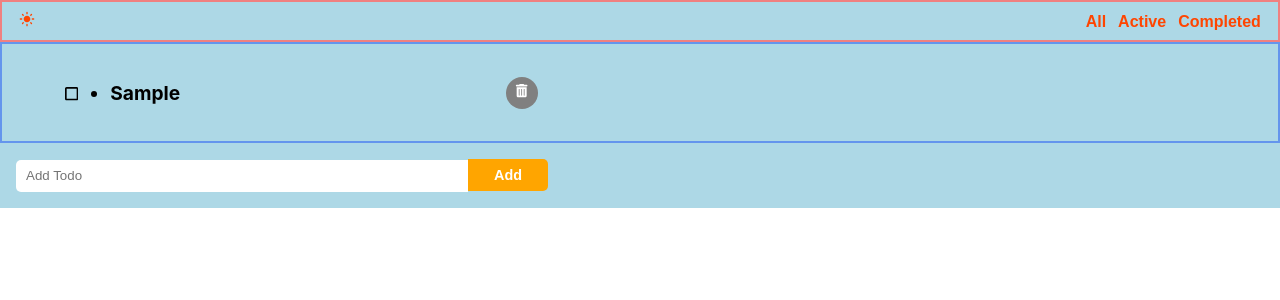
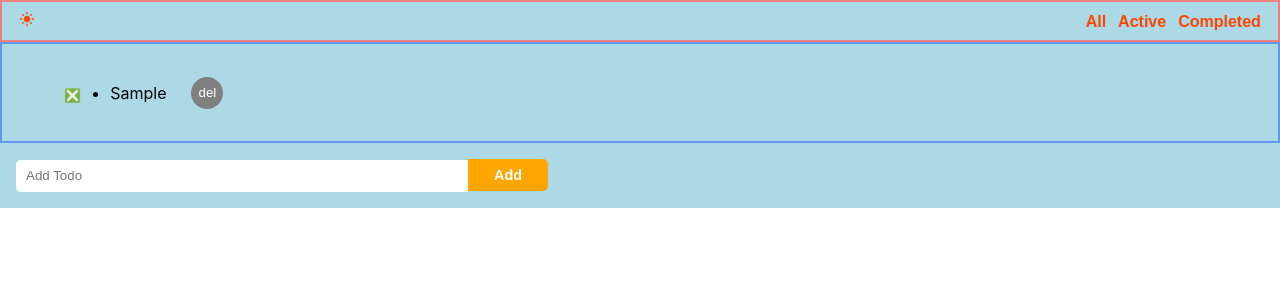
Before and after one commit to minzzjo/todolist, a React (Create React App) app: page / in a window 1280 px wide. Both pictures are taken after typing "Sample" into the empty fields and a click on the button "Add". Shown: the top 300 px of the page. Built offline with nearby package versions, Linux system fonts and the light colour scheme.

Commit message:
TODO - function create, delete

```diff
--- a/package.json
+++ b/package.json
@@ -6,6 +6,7 @@
     "@testing-library/jest-dom": "^5.14.1",
     "@testing-library/react": "^13.0.0",
     "@testing-library/user-event": "^13.2.1",
+    "nanoid": "^5.0.7",
     "react": "^18.3.1",
     "react-dom": "^18.3.1",
     "react-icons": "^5.2.1",
--- a/src/components/Todo.jsx
+++ b/src/components/Todo.jsx
@@ -1,11 +1,12 @@
 import React, { useState } from "react";
 import "../style/Todo.css";
-import { v4 as uuidv4 } from "uuid";
+import { nanoid } from "nanoid";
 import { MdLightMode, MdDarkMode } from "react-icons/md";
 import { ImCheckboxChecked, ImCheckboxUnchecked } from "react-icons/im";
 import { FaTrashCan } from "react-icons/fa6";
 
 export default function Todo() {
+	let id = nanoid();
 	const [mode, setMode] = useState(false);
 	const onClickMode = () => {
 		console.log("mode switch!");
@@ -17,43 +18,35 @@ export default function Todo() {
 	};
 
 	const [done, setDone] = useState(false);
-	const onClickDone = () => {
-		console.log("clicked!");
-		if (done === false) {
-			setDone(true);
-		} else {
-			setDone(false);
-		}
+	const onClickDone = (e) => {
+		const targetId = e.target.name;
+		todoList.map((t) => {
+			if (t.id === targetId) {
+				setDone(!t.done);
+			}
+		});
 	};
 
-	const [show, setShow] = useState(false);
+	const [todoList, setTodoList] = useState([]);
+	const [todo, setTodo] = useState({ id: "", todo: "" });
 
-	const [id, setId] = useState();
-	const uuidFromUUIDV4 = () => {
-		const newID = uuidv4();
-		setId(newID);
-	};
-
-	const [item, setItem] = useState({ id: "", item: "" });
-	const [todo, setTodo] = useState([]);
-	const onChangeItem = (e) => {
-		const { name, value } = e.target;
-		uuidFromUUIDV4();
-		setItem({ ...item, id: id, [name]: value });
-		setShow(true);
+	const onChangeTodo = (e) => {
+		const { name, value, done } = e.target;
+		setTodo({ ...todo, id, [name]: value, done });
 	};
 
 	const onClickAdd = (e) => {
-		setTodo([...todo, item]);
 		e.preventDefault();
-		console.log("input value", item);
 		console.log(todo);
-		setItem({ id: "", item: "" });
+		setTodoList([...todoList, todo]);
+		console.log(todoList);
+		setTodo({ todo: "" });
 	};
 
-	// TODO: 삭제 기능 구현
-	const onClickDelete = () => {
-		console.log("delete");
+	const onClickDelete = (e) => {
+		const targetId = e.target.name;
+		const result = todoList.filter((todo) => todo.id !== targetId);
+		setTodoList(result);
 	};
 
 	return (
@@ -65,7 +58,6 @@ export default function Todo() {
 						{mode ? <MdDarkMode /> : <MdLightMode />}
 					</button>
 				</div>
-				{/* TODO: 버튼 눌렀을 때 상태별로 나눠서 보여주기 */}
 				<nav className='header__nav'>
 					<button className='header__nav__btn' id='all'>
 						All
@@ -82,37 +74,26 @@ export default function Todo() {
 			{/* Main - Lists */}
 			<section className='todo__lists'>
 				<ul>
-					{/* FIXME: map돌려서 붙기는 하는데 체크박스 상태가 전부 연결되어있음.. */}
-					{show && (
-						<>
-							{todo.map((list) => {
-								if (todo !== "" && todo.length !== 0) {
-									return (
-										<div className='todo__list__box' key={list.id}>
-											<div className='todo__list'>
-												<button className='todo__list__checkbtn' onClick={onClickDone}>
-													{done ? <ImCheckboxChecked /> : <ImCheckboxUnchecked />}
-												</button>
-												<li className='todo__list__item'>{list.item}</li>
-											</div>
-											<button className='todo__delete__btn' onClick={onClickDelete}>
-												<FaTrashCan />
-											</button>
-										</div>
-									);
-								} else {
-									return "";
-								}
-							})}
-						</>
-					)}
+					{todoList.map((t) => (
+						<div key={t.id} className='todo__list'>
+							<button onClick={onClickDone} name={t.id} value={t.todo} done={t.done} className='todo__list__checkbtn'>
+								{/* {done ? <ImCheckboxChecked /> : <ImCheckboxUnchecked />} */}
+								{done ? "✅" : "❎"}
+							</button>
+							<li>{t.todo}</li>
+							<button onClick={onClickDelete} name={t.id} value={t.todo} className='todo__delete__btn'>
+								{/* <FaTrashCan /> */}
+								del
+							</button>
+						</div>
+					))}
 				</ul>
 			</section>
 
 			{/* Footer - Add */}
 			<footer className='todo__add'>
 				<form className='todo__add__form' onSubmit={onClickAdd}>
-					<input type='text' className='todo__add__input' onChange={onChangeItem} name='item' value={item.item} id='item' placeholder='Add Todo' />
+					<input type='text' className='todo__add__input' onChange={onChangeTodo} name='todo' value={todo.todo} id='todo' placeholder='Add Todo' />
 					<button className='todo__add__btn'>Add</button>
 				</form>
 			</footer>
```
Also changed, not shown: src/components/Map.jsx (deleted, +0 -21 lines), 1 other file (tests, documents, lock files or other folders).
